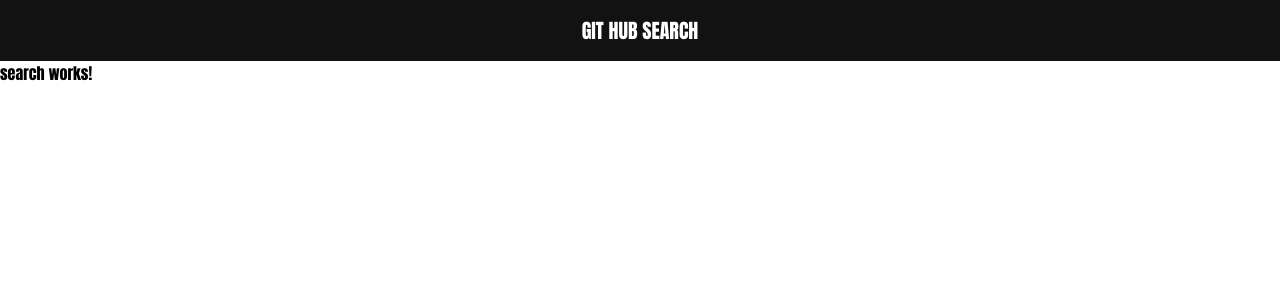
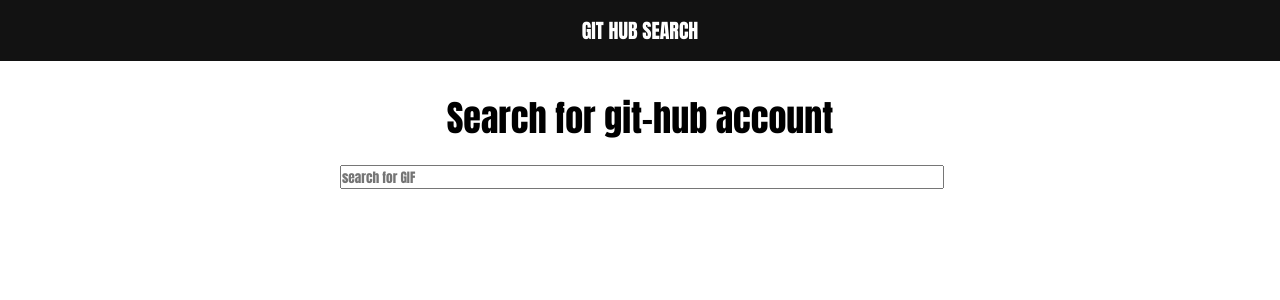
Before and after one commit to MelvinOmega/github-search, an Angular app: page / in a window 1280 px wide. Shown: the top 300 px of the page. Built offline with nearby package versions, Linux system fonts and the light colour scheme.

Commit message:
style search bar and text styles

```diff
--- a/src/app/search/search.component.css
+++ b/src/app/search/search.component.css
@@ -0,0 +1,13 @@
+.search {
+    max-width: 600px;
+    margin: 30px auto;
+    text-align: center;
+    font-size: 18px;
+
+
+}
+.search input {
+    width: 100%;
+    padding: 8px, 16px;
+    margin-top: 20px;
+}
--- a/src/app/search/search.component.html
+++ b/src/app/search/search.component.html
@@ -1 +1,4 @@
-<p>search works!</p>
+<div class="search">
+    <h1>Search for git-hub account</h1>
+    <input type="text" placeholder="search for GIF">
+</div>
```
